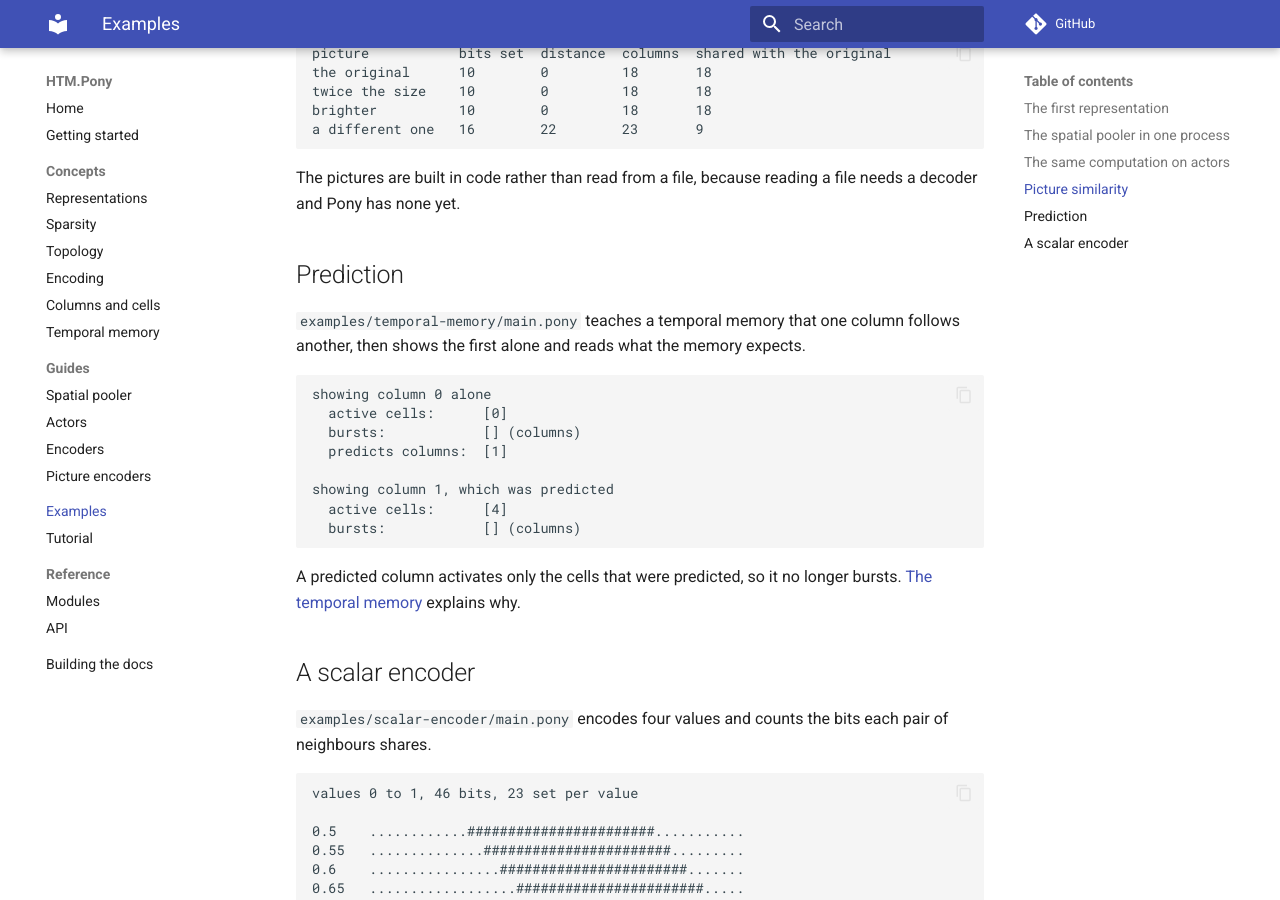
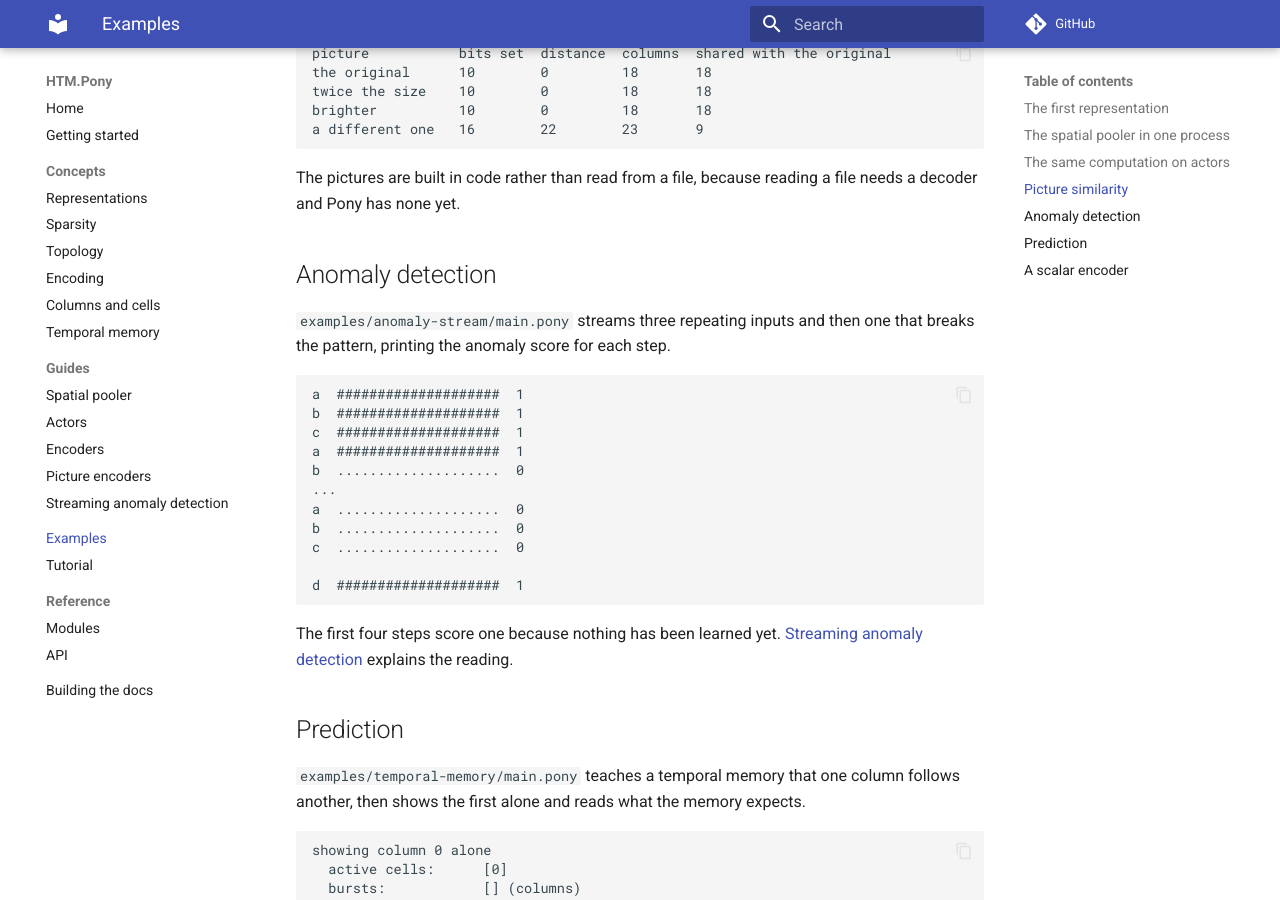
Before and after one commit to d-led/htm.pony, an MkDocs documentation site: the page built from docs/examples.md, in a window 1280 px wide and 900 px high, scrolled down 2593 px. Built offline with MkDocs 1.6.1 and Material for MkDocs 9.7.7, drawn with Linux system fonts in a browser that asks for light colours; comment, search, counter and statistics services are not loaded.

Commit message:
Add streaming anomaly detection
A column that bursts is a prediction that failed, so the share of active columns
that burst is a direct measure of surprise. That reading was already implicit in
the temporal memory; this names it and puts it on a stream.

- TemporalOutput.anomaly() reports the share for one step.
- StreamingAnomalyDetector folds one input at a time through the spatial pooler
  and the temporal memory and returns the score, learning and scoring in the
  same pass. There is no training phase to run first.

Three tests hold the behaviour: the first input of a stream scores one because
nothing has been seen; a sequence repeated twelve times falls below one half; an
input outside the sequence scores higher than the learned one and above one
half. The example prints the trace, which falls to zero once the pattern is
learned and jumps to one when it breaks.

Not written: the anomaly likelihood that smooths this score over a window, and
the classifier that would turn a prediction into a label.

````diff
--- a/docs/examples.md
+++ b/docs/examples.md
@@ -138,6 +138,28 @@ a different one   16        22        23       9
 The pictures are built in code rather than read from a file, because reading a
 file needs a decoder and Pony has none yet.
 
+## Anomaly detection
+
+`examples/anomaly-stream/main.pony` streams three repeating inputs and then one
+that breaks the pattern, printing the anomaly score for each step.
+
+```
+a  ####################  1
+b  ####################  1
+c  ####################  1
+a  ####################  1
+b  ....................  0
+...
+a  ....................  0
+b  ....................  0
+c  ....................  0
+
+d  ####################  1
+```
+
+The first four steps score one because nothing has been learned yet.
+[Streaming anomaly detection](anomaly-detection.md) explains the reading.
+
 ## Prediction
 
 `examples/temporal-memory/main.pony` teaches a temporal memory that one column
--- a/mkdocs.yml
+++ b/mkdocs.yml
@@ -32,6 +32,7 @@ nav:
       - Actors: actors.md
       - Encoders: encoders.md
       - Picture encoders: image-encoder.md
+      - Streaming anomaly detection: anomaly-detection.md
   - Examples: examples.md
   - Tutorial: tutorial.md
   - Reference:
````
Also changed, not shown: docs/anomaly-detection.md (added, +77 -0 lines), examples/README.md (+7 -0 lines), 8 other files.
